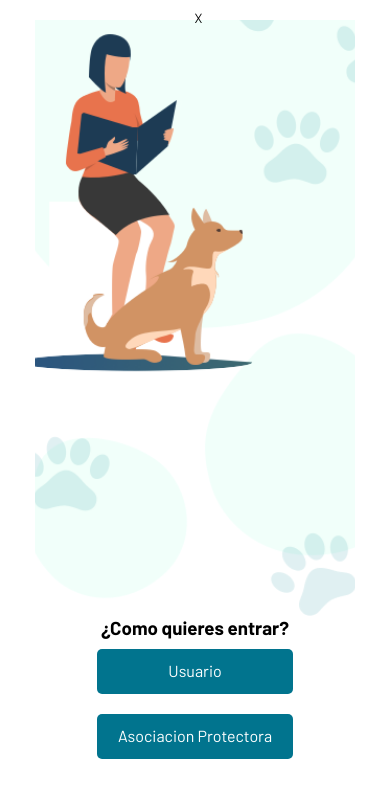
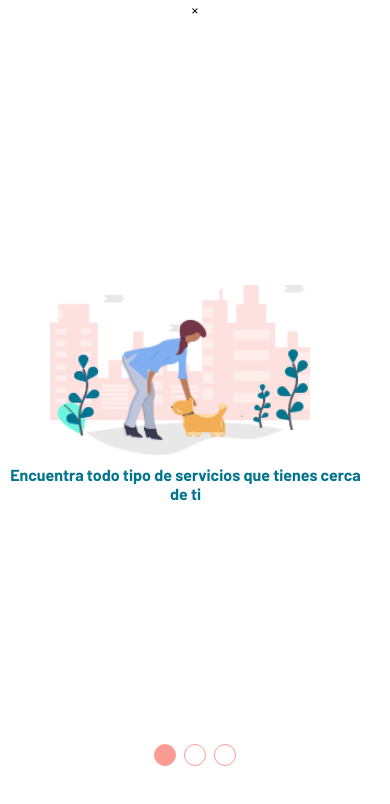
Before and after one commit to Corocottax/proyecto-final-react, a React (Create React App) app: page / in a window 390 px wide. Shown: the top 804 px of the page. Built offline with nearby package versions, Linux system fonts and the light colour scheme; no server answers.

Commit message:
nos quedamos con el estilo feo ese

```diff
--- a/src/pages/PreLogin/PreLogin.jsx
+++ b/src/pages/PreLogin/PreLogin.jsx
@@ -12,7 +12,7 @@ import 'swiper/css/pagination';
 import 'swiper/css/scrollbar';
 
 const PreLogin = ({setNavbar}) => {
-  const [visibility, setVisibility] = useState(false);
+  const [visibility, setVisibility] = useState(true);
   setNavbar(false);
 
   const popupCloseHandler = () => {
@@ -28,9 +28,9 @@ const PreLogin = ({setNavbar}) => {
         <div className='splash'>
         <Splash/>
         </div>
-        <button className='btn-popup' onClick={() => setVisibility(!visibility)}>X</button>
         <div className="slider-container-1">
     <CustomPopup
+        className="custompop"
         onClose={popupCloseHandler}
         show={visibility}
       >
--- a/src/pages/PreLogin/PreLogin.scss
+++ b/src/pages/PreLogin/PreLogin.scss
@@ -3,10 +3,10 @@
     justify-content: center;
     max-height: 90vh;
     max-width: 100vw;
-    position: fixed;
+    position: absolute;
+
     .btn-popup{
       background-color: transparent;
-      border: none;
       border: 10px solid white;
       width: 100vw;
       max-height: 1px;
@@ -17,13 +17,13 @@
     .slider-container-1{
       display: block;
       justify-content: center;
-      max-height: 10vh;
       max-width: 100vw;
       background: none;
 .swiper {
   position: absolute;
     width: 100vw;
     height: 90vh;
+    background-color: white;
   }
 
   .swiper-slide {
@@ -92,8 +92,7 @@
   img{
     object-fit: cover;
     width: 100vw;
-    max-width: 320px;
-    min-height: 80vh;
+    height: 100vh;
   }
 
   .container-btn{
@@ -124,7 +123,15 @@ h3{
 @media (min-width: 375px) and (max-width: 420px) {
   .slider-container{
 
+    background-color: transparent;
+      display: flex;
+      flex-direction: column;
+      width: 100%;
+      justify-content: center;
+      background-color: white;
+
     .slider-container-1{
+
   .swiper-slide img {
     display: block;
     width: 100%;
--- a/src/shared/PopUp/PopUp.scss
+++ b/src/shared/PopUp/PopUp.scss
@@ -25,7 +25,6 @@
     font-family: Tahoma, Arial, sans-serif;
   }
   .popup .close {
-    position: absolute;
     top: 20px;
     right: 30px;
     transition: all 200ms;
--- a/src/shared/Splash/Splash.jsx
+++ b/src/shared/Splash/Splash.jsx
@@ -19,7 +19,7 @@ const Splash = () => {
   const carga = () => {
     setTimeout(() => {
       setShowSplash(1);
-    }, 5000);
+    }, 3000);
 
     setShowSplash(0);
   };
```
